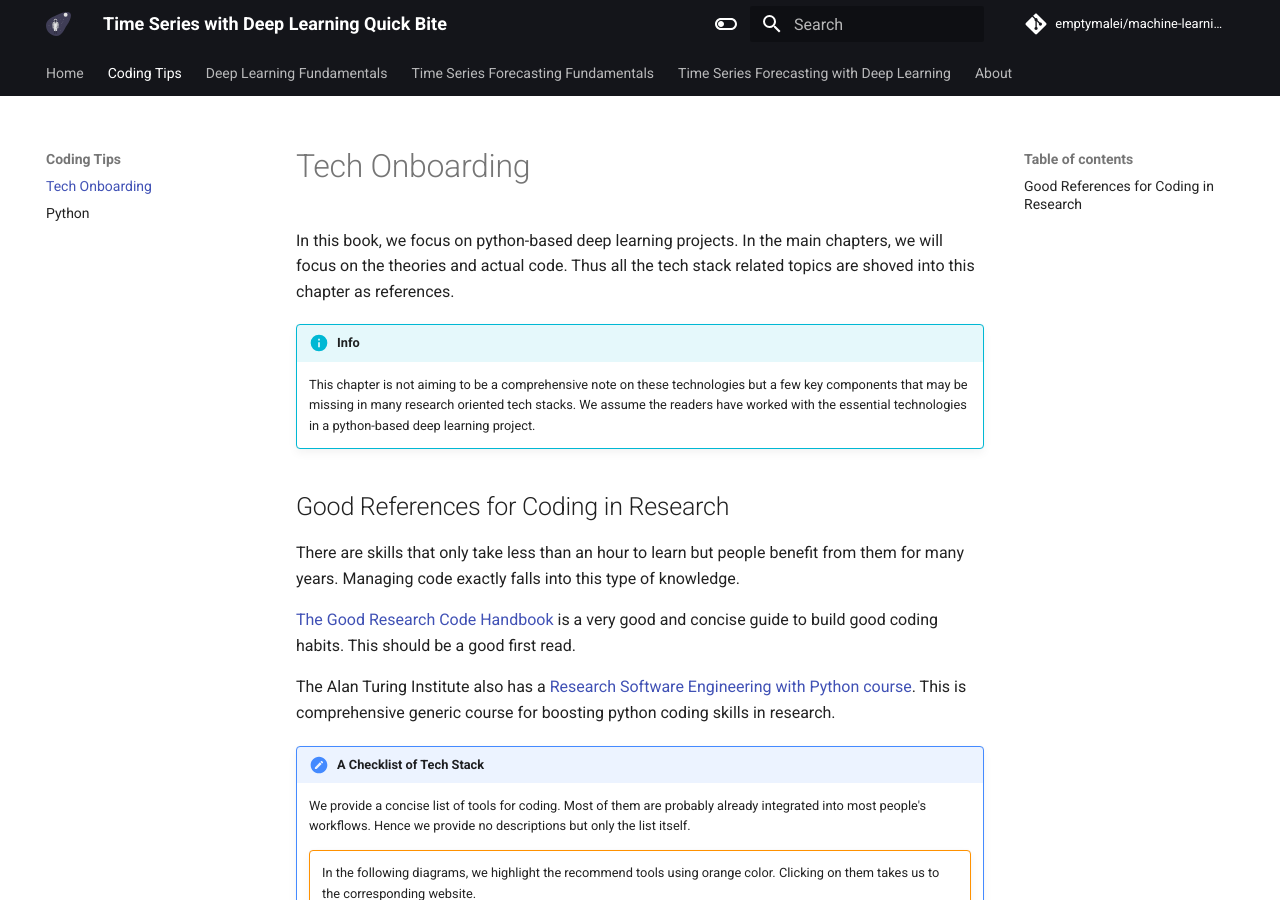
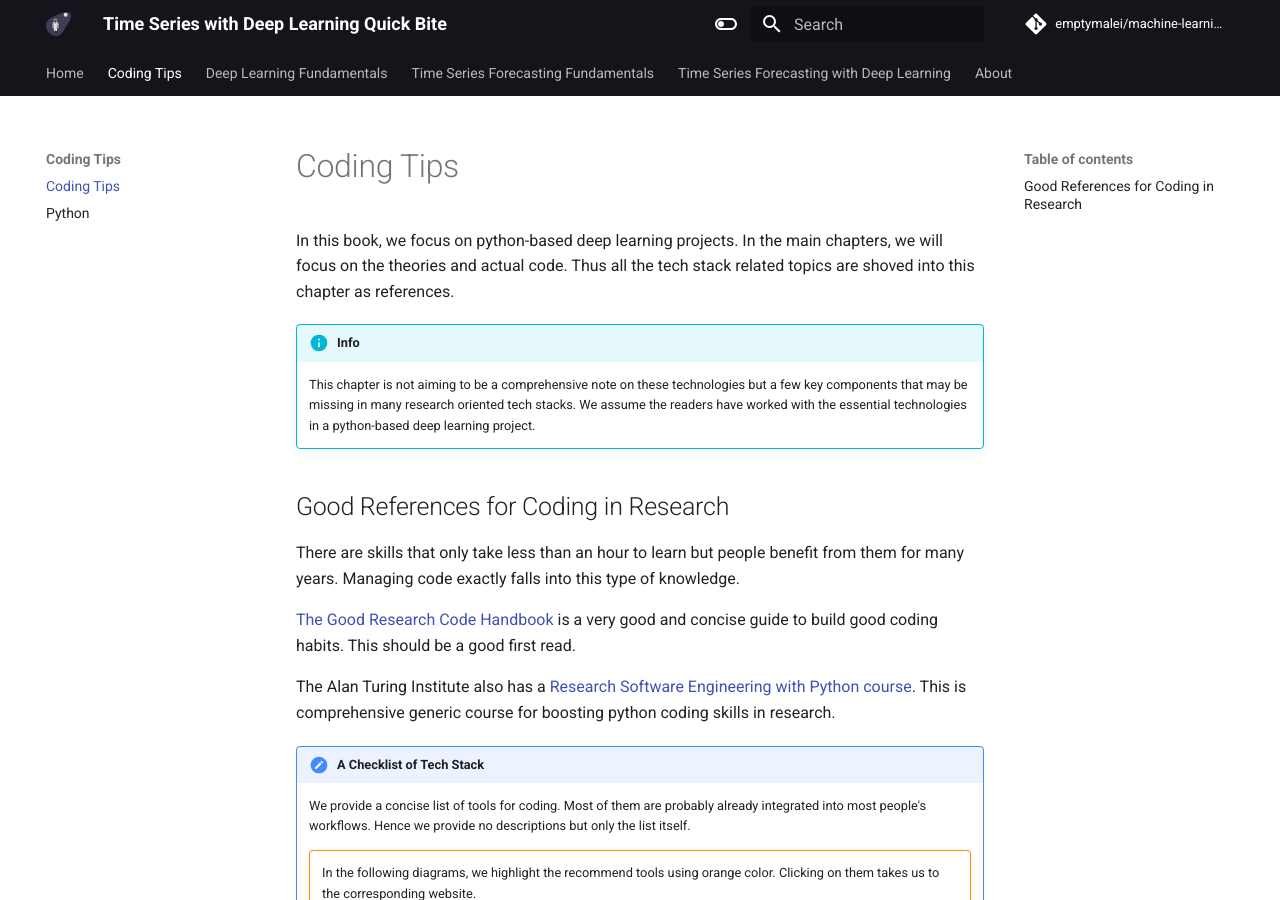
Before and after one commit to emptymalei/deep-learning, an MkDocs documentation site: the page built from dl/onboarding/index.md, in a window 1280 px wide and 900 px high. Built offline with MkDocs 1.6.1 and Material for MkDocs 9.7.7, drawn with Linux system fonts in a browser that asks for light colours; comment, search, counter and statistics services are not loaded.

Commit message:
rename chapter

```diff
--- a/dl/onboarding/index.md
+++ b/dl/onboarding/index.md
@@ -1,4 +1,4 @@
-# Tech Onboarding
+# Coding Tips
 
 In this book, we focus on python-based deep learning projects. In the main chapters, we will focus on the theories and actual code. Thus all the tech stack related topics are shoved into this chapter as references.
 
```
